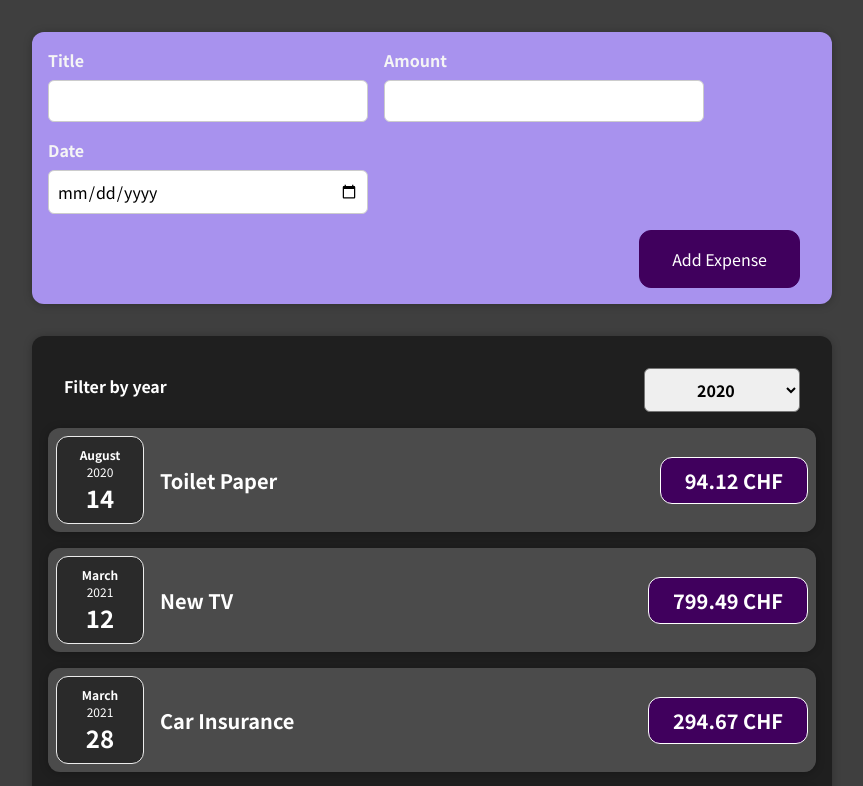
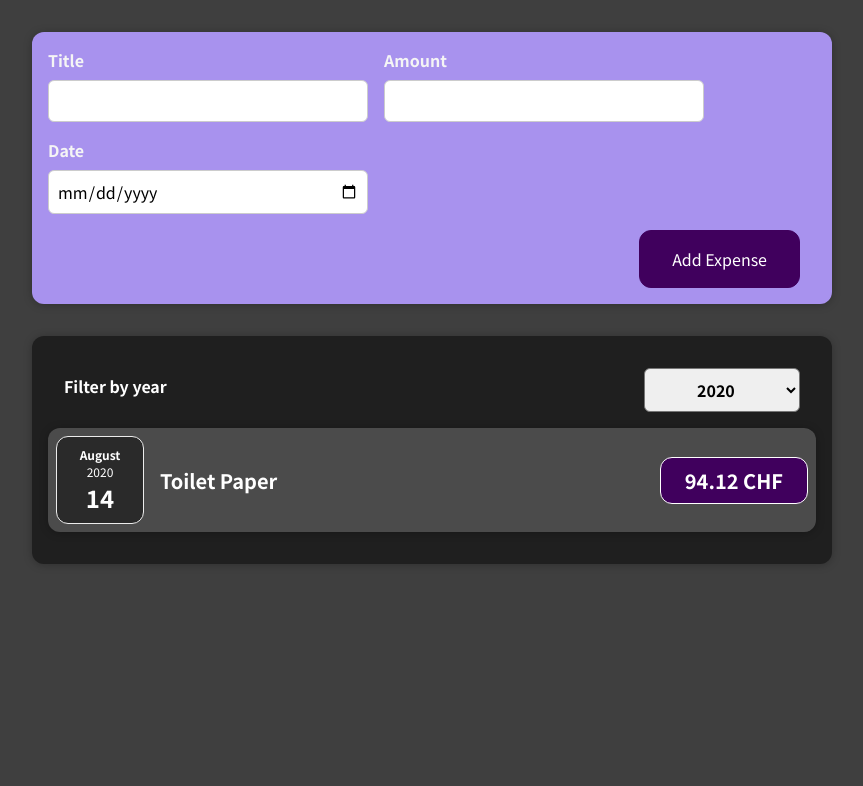
Before and after one commit to abeerance/Expense-list, a React (Create React App) app: page / in a window 1280 px wide. Shown: the top 786 px of the page, without its empty margins (208-1071 px from the left). Built offline with nearby package versions, Linux system fonts and the light colour scheme.

Commit message:
Render based on year filter

```diff
--- a/src/components/Expenses/Expenses.js
+++ b/src/components/Expenses/Expenses.js
@@ -1,7 +1,7 @@
 import React, { useState } from "react";
 
 import ExpenseItem from "./ExpenseItem";
-import Card from "../UI/Cards"
+import Card from "../UI/Cards";
 import ExpensesFilter from "./ExpensesFilter";
 import "./Expenses.css";
 
@@ -12,6 +12,11 @@
         setFilteredYear(selectedYear);
     };
 
+    // Filter items according to the year in attribute
+    const filteredExpenses = props.items.filter(expense => {
+        return expense.date.getFullYear().toString() === filteredYear;
+    })
+
     return (
         <div>
             <Card className="expenses">
@@ -19,11 +24,10 @@
                     selected={filteredYear}
                     onChangeFilter={filterChangeHandler}
                 />
-                {
-                    /* forEach item in props.item, transform expense-Item to ExpenseItem */
-                }
-                {props.items.map((expense) => (
+                {/* forEach item in props.item, transform expense-Item to ExpenseItem */}
+                {filteredExpenses.map((expense) => (
                     <ExpenseItem
+                        key={expense.id}
                         title={expense.title}
                         amount={expense.amount}
                         date={expense.date}
```
Also changed, not shown: 1 other file (tests, documents, lock files or other folders).
